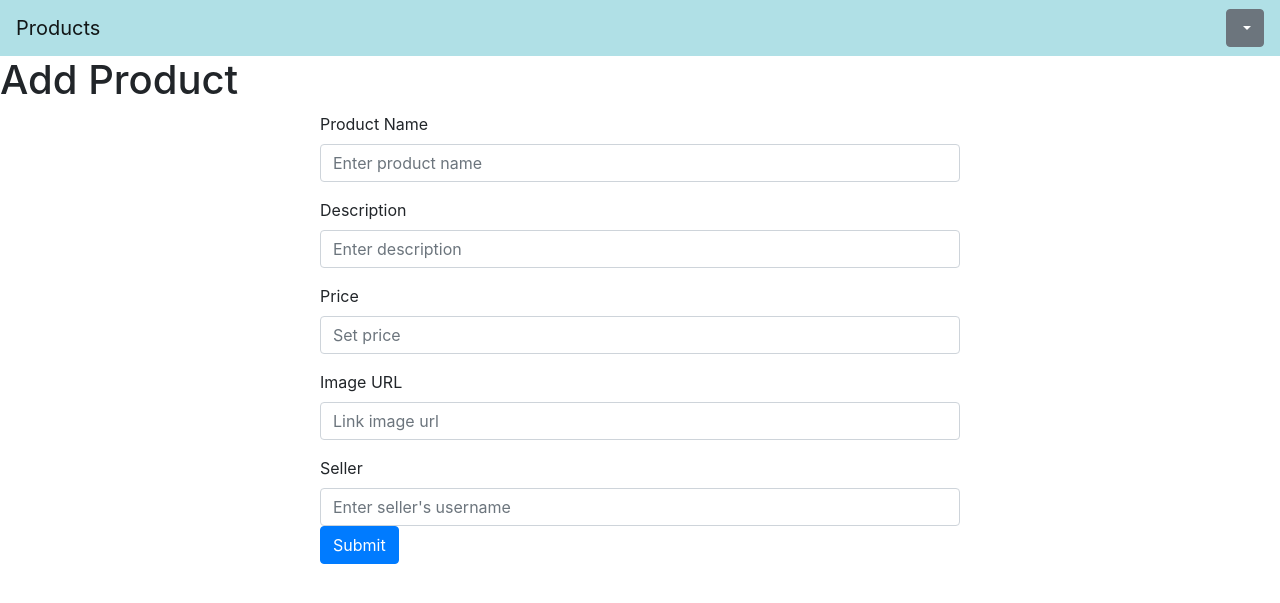
After one commit to tayyipozturk/E-Commerce, a Flask app: template templates/page/product/product_form.html in a window 1280 px wide. The commit adds this page. Shown: the top 603 px of the page. Run offline with Flask 3, Linux system fonts and the light colour scheme; the template is opened without the code that fills it, so the values that code supplies are empty; some libraries are stand-ins or nearby versions.

Commit message:
add-remove product

```diff
--- a/app.py
+++ b/app.py
@@ -24,6 +24,7 @@ class Item:
         self.description = description
         self.price = price
         self.seller = seller
+        self.seller_id = users_collection.find_one({'username': seller})['_id']
         self.image = image
         self.size = size
         self.colour = colour
@@ -45,28 +46,48 @@ class Item:
     def save(self):
         item_dict = {'category': self.category, 'name': self.name, 'description': self.description, 'price': self.price, 'seller': self.seller,
                      'image': self.image, 'size': self.size, 'colour': self.colour, 'spec': self.spec,
-                     'rating': self.rating, 'reviews': self.reviews}
+                     'rating': self.rating, 'reviews': self.reviews, 'rate_count': self.rate_count, 'seller_id': self.seller_id}
         self._id = items_collection.insert_one(item_dict).inserted_id
         return str(self._id)
 
 
-@app.route('/items', methods=['POST'])
+@app.route('/items/<category>', methods=['POST'])
 @cross_origin(supports_credentials=True)
-def add_item():
-    category = request.json.get('category')
-    name = request.json.get('name')
-    description = request.json.get('description')
-    price = request.json.get('price')
-    seller = request.json.get('seller')
-    image = request.json.get('image')
-    size = request.json.get('size')
-    colour = request.json.get('colour')
-    spec = request.json.get('spec')
-    if name is None or price is None or seller is None:
-        return jsonify({'error': 'Name, price and seller are required'})
-    item = Item(category, name, description, price, seller, image, size, colour, spec)
-    item_id = item.save()
-    return jsonify({'success': True, 'item_id': item_id})
+def add_item(category):
+    current_user = users_collection.find_one({'username': session['username']})
+    if current_user['role'] != 'admin':
+        return redirect(url_for('products'))
+    name = request.form.get('name')
+    description = request.form.get('description')
+    price = request.form.get('price')
+    image = request.form.get('image')
+    seller = request.form.get('seller')
+    if category == 'Clothing':
+        size = request.form.get('size')
+        colour = request.form.get('colour')
+        item = Item(category, name, description, price, seller, image, size, colour)
+    elif category == 'Computer Components' or category == 'Monitors':
+        spec = request.form.get('spec')
+        item = Item(category, name, description, price, seller, image, spec=spec)
+    else:
+        item = Item(category, name, description, price, seller, image)
+    item.save()
+    return redirect(url_for('products'))
+
+
+@app.route('/category_choice', methods=['GET', 'POST'])
+@cross_origin(supports_credentials=True)
+def category_choice():
+    current_user = users_collection.find_one({'username': session['username']})
+    return render_template('page/product/category_form.html', role=current_user['role'])
+
+
+@app.route('/item_form', methods=['GET', 'POST'])
+@cross_origin(supports_credentials=True)
+def item_form():
+    category = request.form.get('category')
+    current_user = users_collection.find_one({'username': session['username']})
+    return render_template('page/product/product_form.html', category=category, role=current_user['role'])
 
 
 @app.route('/items/<item_id>')
@@ -100,11 +121,11 @@ def update_item(item_id):
     return 'Item updated'
 
 
-@app.route('/items/<item_id>', methods=['DELETE'])
+@app.route('/delete_item/<item_id>', methods=['POST'])
 @cross_origin(supports_credentials=True)
 def delete_item(item_id):
     items_collection.delete_one({'_id': ObjectId(item_id)})
-    return 'Item deleted'
+    return redirect(url_for('products'))
 
 
 @app.route('/items', methods=['GET'])
@@ -150,7 +171,7 @@ def products(message=None):
             item['spec'] = str(item['spec'])
             item['image'] = str(item['image'])
             seller_id = users_collection.find_one({'username': item['seller']})
-            item.update({'seller_id': str(seller_id['_id'])})
+            item['seller_id'] = str(seller_id['_id'])
             item['seller_id'] = str(item['seller_id'])
             product_list.append(item)
     else:
@@ -167,7 +188,7 @@ def products(message=None):
                 item['spec'] = str(item['spec'])
                 item['image'] = str(item['image'])
                 seller_id = users_collection.find_one({'username': item['seller']})
-                item.update({'seller_id': str(seller_id['_id'])})
+                item['seller_id'] = str(seller_id['_id'])
                 item['seller_id'] = str(item['seller_id'])
                 product_list.append(item)
 
@@ -356,14 +377,14 @@ def get_users():
     return render_template('page/admin/all_users.html', user_list=user_list, role=current_user['role'])
 
 
-@app.route('/user_delete/<user_id>', methods=['GET', 'POST'])
+@app.route('/users/delete/<user_id>', methods=['GET', 'POST'])
 @cross_origin(supports_credentials=True)
-def user_delete(user_id):
+def delete_user(user_id):
     users_collection.delete_one({'_id': ObjectId(user_id)})
     return redirect(url_for('get_users'))
 
 
-@app.route('/user/add/form', methods=['GET', 'POST'])
+@app.route('/users/form', methods=['GET', 'POST'])
 @cross_origin(supports_credentials=True)
 def user_add_form():
     current_user = users_collection.find_one({'username': session['username']})
@@ -443,7 +464,7 @@ def register():
     if "username" not in session:
         return redirect(url_for("login"))
     current_user = users_collection.find_one({"username": session["username"]})
-    render_template('page/register.html', role=current_user['role'])
+    render_template('page/admin/user_add_form.html', role=current_user['role'])
     if request.method == "POST":
         if current_user['role'] != 'admin':
             message = 'You need to login as admin before adding a user.'
@@ -454,20 +475,21 @@ def register():
         password1 = request.form.get("password1")
         password2 = request.form.get("password2")
 
+        role = request.form.get("role")
         user_found = users_collection.find_one({"username": username})
         email_found = users_collection.find_one({"email": email})
         if user_found:
             message = 'There already is a user by that username'
             flash(message)
-            return render_template('page/register.html', message=message, role=current_user['role'])
+            return render_template('page/admin/user_add_form.html', message=message, role=current_user['role'])
         if email_found:
             message = 'This email already exists in database'
             flash(message)
-            return render_template('page/register.html', message=message, role=current_user['role'])
+            return render_template('page/admin/user_add_form.html', message=message, role=current_user['role'])
         if password1 != password2:
             message = 'Passwords should match!'
             flash(message)
-            return render_template('page/register.html', message=message, role=current_user['role'])
+            return render_template('page/admin/user_add_form.html', message=message, role=current_user['role'])
         else:
             hashed = ws.generate_password_hash(password2, method='pbkdf2:sha256', salt_length=8)
             user_input = {'username': username, 'email': email, 'password': hashed, 'role': 'user'}
--- a/templates/base/logged_in_base.html
+++ b/templates/base/logged_in_base.html
@@ -10,12 +10,12 @@
 <body>
 
 <nav class="navbar navbar-light" style="background-color: powderblue;">
-    <a class="navbar-brand"  href="/">All Products</a>
-    <a class="navbar-brand" href="/clothing"><img src="https://img.icons8.com/ios/50/000000/t-shirt.png" width="30" height="30" alt="clothing">Clothing</a>
+    <a class="navbar-brand"  href="/">Products</a>
+    <!--a class="navbar-brand" href="/clothing"><img src="https://img.icons8.com/ios/50/000000/t-shirt.png" width="30" height="30" alt="clothing">Clothing</a>
     <a class="navbar-brand" href="/computer_components"><img src="https://img.icons8.com/ios/50/000000/computer.png" width="30" height="30" alt="computerComponents">Computer Components</a>
     <a class="navbar-brand" href="/monitors"><img src="https://img.icons8.com/ios/50/000000/monitor.png" width="30" height="30" alt="monitor">Monitors</a>
     <a class="navbar-brand" href="/snacks"><img src="https://img.icons8.com/ios/50/000000/popcorn.png" width="30" height="30" alt="snacks">Snacks</a>
-    <a class="navbar-brand" href="/cart"><img src="https://img.icons8.com/ios/50/000000/shopping-cart.png" width="30" height="30" alt="cart">Cart</a>
+    <a class="navbar-brand" href="/cart"><img src="https://img.icons8.com/ios/50/000000/shopping-cart.png" width="30" height="30" alt="cart">Cart</a-->
     <div class="dropdown">
         <button class="btn btn-secondary dropdown-toggle" type="button" id="dropdownMenuButton" data-toggle="dropdown" aria-haspopup="true" aria-expanded="false">
         </button>
@@ -25,7 +25,7 @@
             {% endif %}
             <a class="dropdown-item" href="/profile">Profile</a>
             {% if role == "admin" %}
-                <a class="dropdown-item" href="/register">Register</a>
+                <a class="dropdown-item" href="/users/form">Register</a>
             {% endif %}
             <a class="dropdown-item" href="/logout">Logout</a>
         </div>
--- a/templates/page/admin/all_users.html
+++ b/templates/page/admin/all_users.html
@@ -32,7 +32,7 @@
                                     <form action="{{ url_for('user_update_form', user_id=user._id) }}" method="post">
                                         <input type="submit" value="Update" class="btn btn-primary">
                                     </form>
-                                    <form action="{{ url_for('user_delete', user_id=user._id) }}" method="post">
+                                    <form action="{{ url_for('delete_user', user_id=user._id) }}" method="post">
                                         <input type="submit" value="Delete" class="btn btn-danger">
                                     </form>
 
--- /dev/null
+++ b/templates/page/product/product_form.html
@@ -0,0 +1,49 @@
+{% extends "base/logged_in_base.html" %}
+
+{% block title %}Add Product{% endblock %}
+{% block content %}
+
+    <h1>Add Product</h1>
+
+    <form style="width: 50%; margin: 0 auto" action="{{ url_for('add_item', category=category) }}" method="post">
+        <div class="form-group">
+        <div class="form-group">
+            <label for="name">Product Name</label>
+            <input type="text" class="form-control" id="name" name="name" placeholder="Enter product name">
+        </div>
+        <div class="form-group">
+            <label for="description">Description</label>
+            <input type="text" class="form-control" id="description" name="description" placeholder="Enter description">
+        </div>
+        <div class="form-group">
+            <label for="price">Price</label>
+            <input type="text" class="form-control" id="price" name="price" placeholder="Set price">
+        </div>
+        <div class="form-group">
+            <label for="image">Image URL</label>
+            <input type="text" class="form-control" id="image" name="image" placeholder="Link image url">
+        </div>
+        <div class="form-group">
+            <label for="seller">Seller</label>
+            <input type="text" class="form-control" id="seller" name="seller" placeholder="Enter seller's username">
+        {% if category == 'Clothing' %}
+        <div class="form-group">
+            <label for="size">Size</label>
+            <input type="text" class="form-control" id="size" name="size" placeholder="Enter size">
+        </div>
+        <div class="form-group">
+            <label for="colour">Colour</label>
+            <input type="text" class="form-control" id="colour" name="colour" placeholder="Enter colour">
+        </div>
+        {% endif %}
+        {% if category == 'Computer Components' or category == 'Monitors' %}
+            <div class="form-group">
+            <label for="spec">Spec</label>
+            <input type="text" class="form-control" id="spec" name="spec" placeholder="Enter spec">
+        </div>
+        {% endif %}
+        <button type="submit" class="btn btn-primary">Submit</button>
+        </div>
+    </form>
+
+{% endblock %}
```
Also changed, not shown: templates/page/product/category_form.html (added, +21 -0 lines), templates/page/product/products.html (+17 -1 lines).
